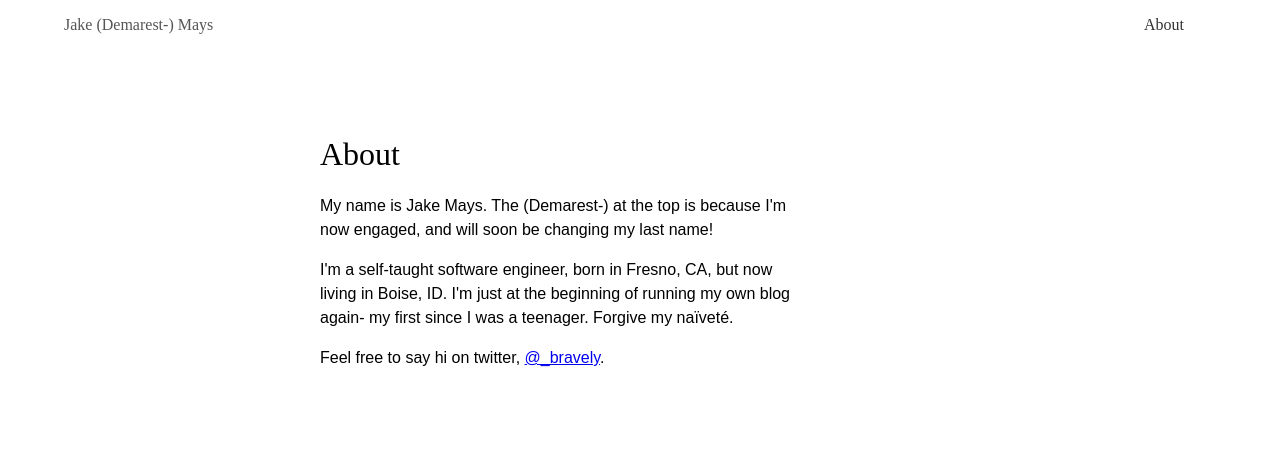
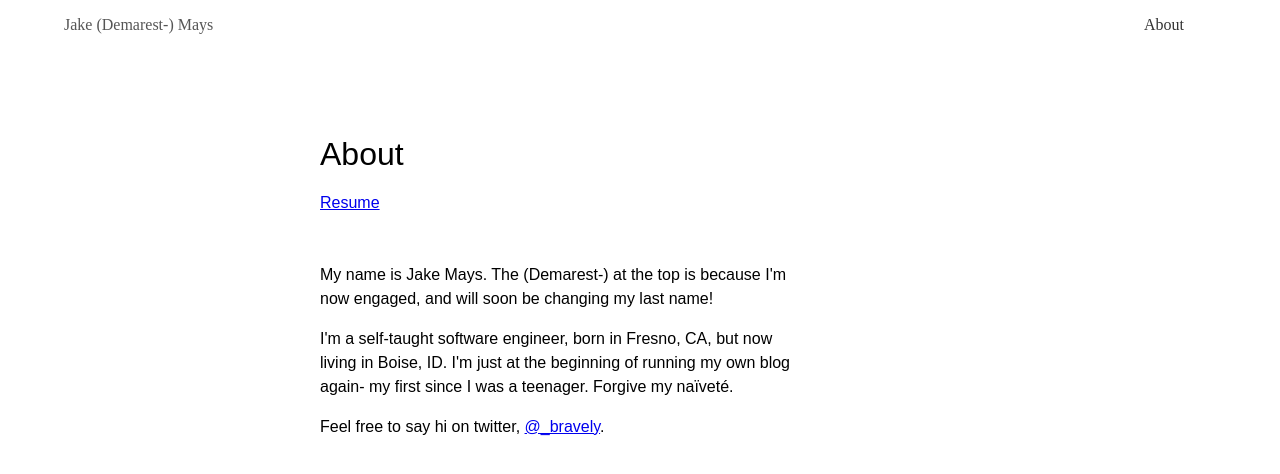
Before and after one commit to bravely/demarest_mays-frontend, a React (Create React App) app: page /about in a window 1280 px wide. Shown: the top 474 px of the page. Built offline with nearby package versions, Linux system fonts and the light colour scheme.

Commit message:
Added resume

```diff
--- a/src/About/index.js
+++ b/src/About/index.js
@@ -1,17 +1,23 @@
 import React from 'react'
 
+import resume from './jake_mays_resume_201801.pdf'
+
 const About = () => (
-  <article className="pa3 pa5-ns center mw7">
+  <article className="pa3 pa5-ns center mw7 avenir">
     <h1 className="f2-m fw1">About</h1>
-    <p className="measure lh-copy avenir">
+    <p>
+      <a href={resume}>Resume</a>
+    </p>
+    <br />
+    <p className="measure lh-copy">
       My name is Jake Mays. The (Demarest-) at the top is because I'm now engaged, and will soon be changing my last name!
     </p>
 
-    <p className="measure lh-copy avenir">
+    <p className="measure lh-copy">
       I'm a self-taught software engineer, born in Fresno, CA, but now living in Boise, ID. I'm just at the beginning of running my own blog again- my first since I was a teenager. Forgive my naïveté.
     </p>
 
-    <p className="measure lh-copy avenir">
+    <p className="measure lh-copy">
       Feel free to say hi on twitter, <a href="https://twitter.com/_bravely" title="@_bravely">@_bravely</a>.
     </p>
   </article>
```
Also changed, not shown: 1 other file (tests, documents, lock files or other folders).
